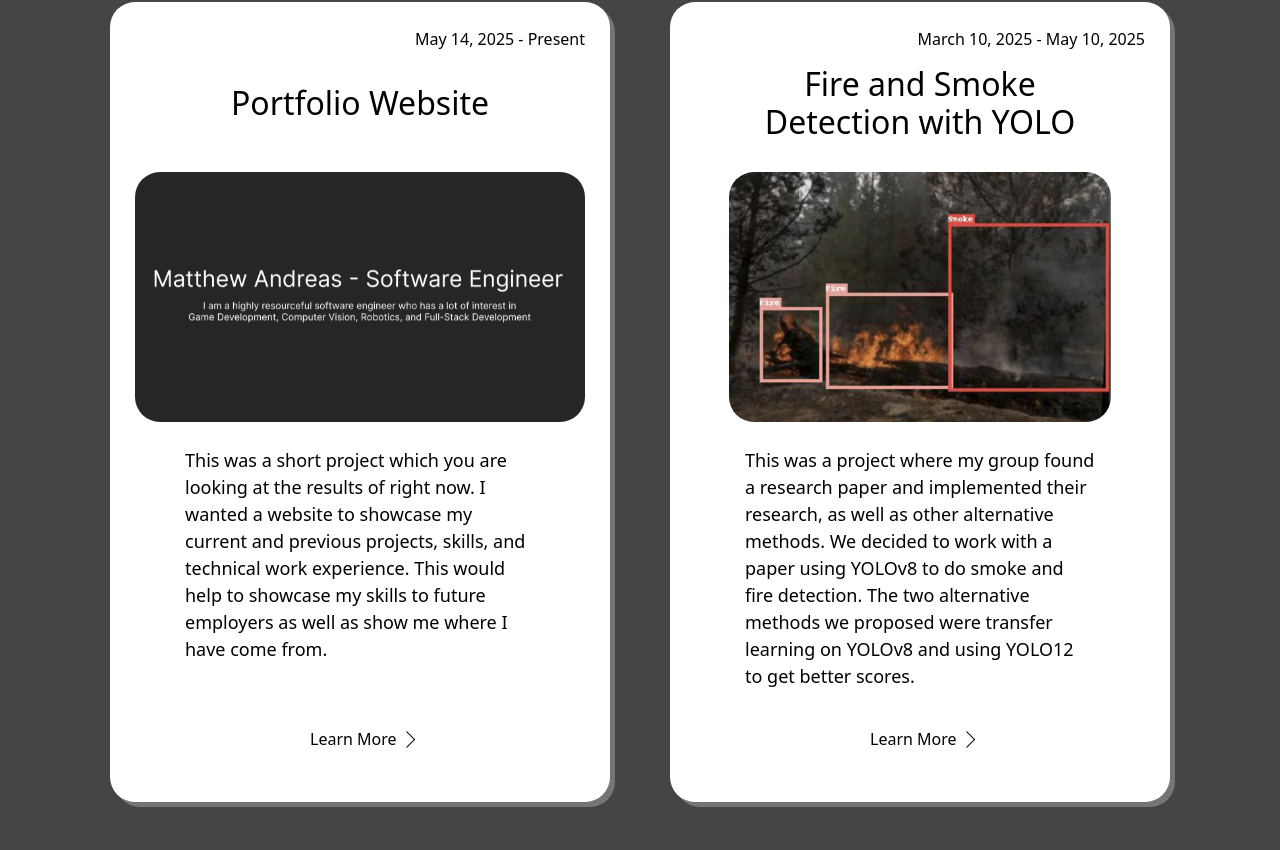
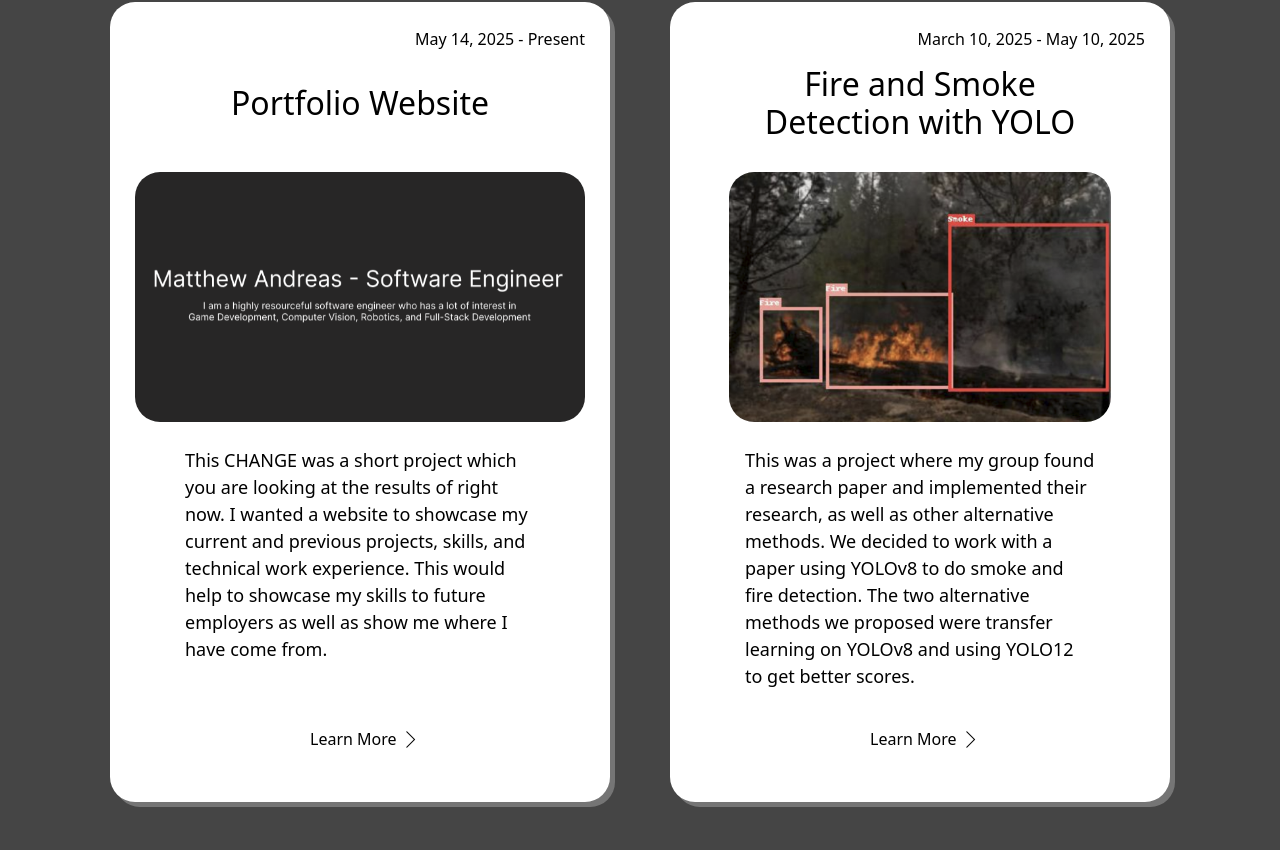
Before and after one commit to Matthew-Andreas/Portfolio, a React (Vite) app: page / in a window 1280 px wide. Shown: the part 452-1302 px from the top of the page. Built offline with nearby package versions, Linux system fonts and the light colour scheme.

Commit message:
Quick Change

```diff
--- a/src/App.tsx
+++ b/src/App.tsx
@@ -22,7 +22,7 @@ const App = () => {
             TimeFrame="May 14, 2025 - Present"
             ProjectTitle="Portfolio Website"
             ImageSrc="./PortfolioImg.png"
-            ShortDes="This was a short project which you are looking at the results of right now.
+            ShortDes="This CHANGE was a short project which you are looking at the results of right now.
             I wanted a website to showcase my current and previous projects, skills, and technical work experience.
             This would help to showcase my skills to future employers as well as show me where I have come from."
             ProjectLink="https://github.com/Matthew-Andreas/MatthewAndreas.github.io"
```
